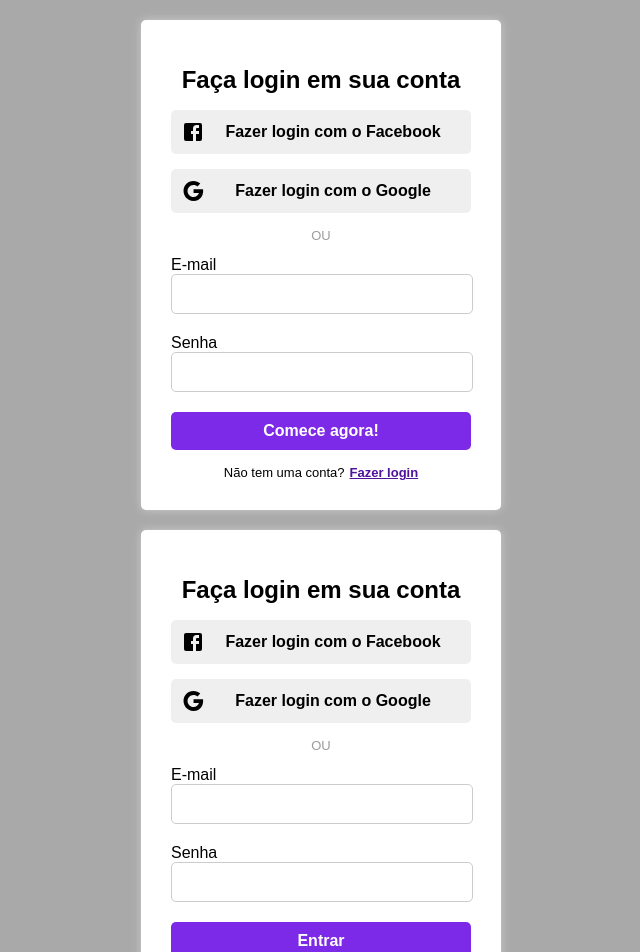
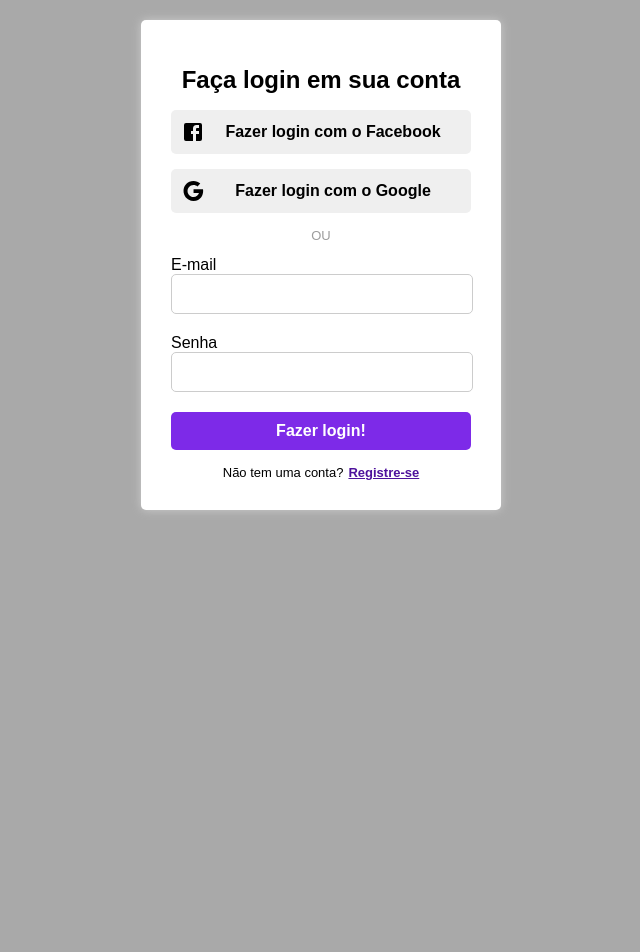
Before and after one commit to pcezar1118/reactjs, a React (Create React App) app: page / in a window 1280 px wide. Shown: the top 952 px of the page, without its empty margins (319-959 px from the left). After the commit the page ends 800 px from the top, so only its background shows below. Built offline with nearby package versions, Linux system fonts and the light colour scheme.

Commit message:
Registre-se2

```diff
--- a/src/pages/Login/index.js
+++ b/src/pages/Login/index.js
@@ -23,7 +23,7 @@ export default () => {
                 Crie sua conta</h1>
 
             <p>Crie sua conta, é grátis!</p>
-            </AreaLogin>
+
             <form>
                 <div className="form-input">
                     <label>Nome</label>
@@ -44,8 +44,18 @@ export default () => {
                     <input type="password" />
                 </div>
             </form>
+            <BtnDefault>Comece agora!</BtnDefault>
 
+            <div className="footerLogin">Já tem uma conta?
+            <Link to="/*">Fazer login!</Link>
+            </div>
+         </AreaLogin>
             </Route>
+        </Switch>
+
+
+
+
 
 
             <Route exact path="/*">
@@ -78,51 +88,16 @@ export default () => {
                 </div>
             </form>
 
-            <BtnDefault>Comece agora!</BtnDefault>
-
-            <div className="footerLogin">Não tem uma conta?
-            <Link to="/registrar">Fazer login</Link>
-            </div>
-
-        </AreaLogin>
-</Route>
-        </Switch>
-        <AreaLogin>
-        <h1>Faça login em sua conta</h1>
-
-        <BtnDefaultIcons>
-            <FacebookIcon />
-            <div className="center">Fazer login com o Facebook</div>
-            </BtnDefaultIcons>
-
-            <BtnDefaultIcons>
-            <GoogleIcon />
-            <div className="center">Fazer login com o Google</div>
-            </BtnDefaultIcons>
-
-            <p>OU</p>
-
-            <form>
-                <div className="form-input">
-                    <label>E-mail</label>
-                    <input type="email" />
-                </div>
-            </form>
-
-            <form>
-                <div className="form-input">
-                    <label>Senha</label>
-                    <input type="password" />
-                </div>
-            </form>
-
-            <BtnDefault>Entrar</BtnDefault>
+            <BtnDefault>Fazer login!</BtnDefault>
 
             <div className="footerLogin">Não tem uma conta?
             <Link to="/registrar">Registre-se</Link>
             </div>
 
         </AreaLogin>
+</Route>
+
+
         </BrowserRouter>
     );
 }
```
